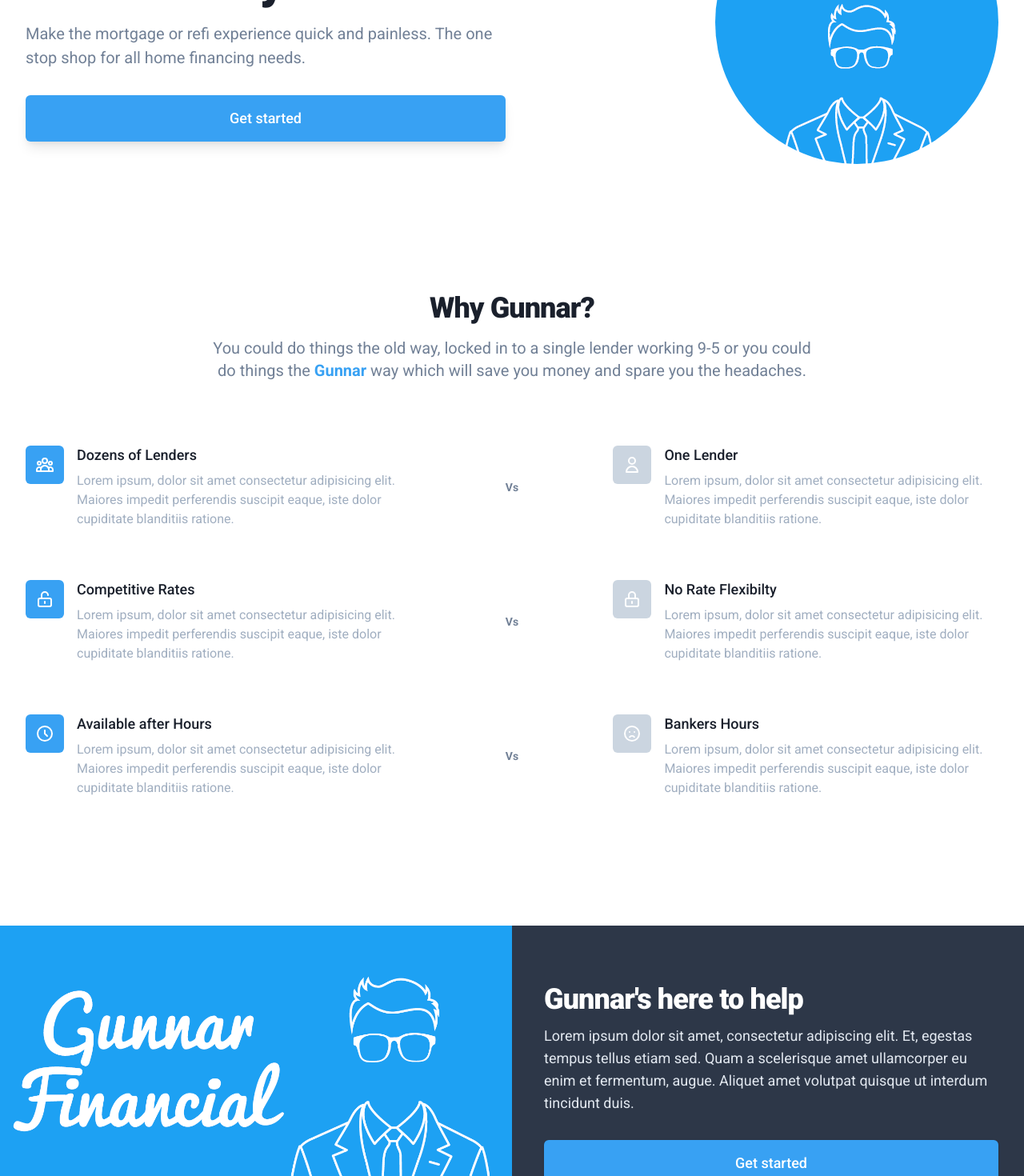
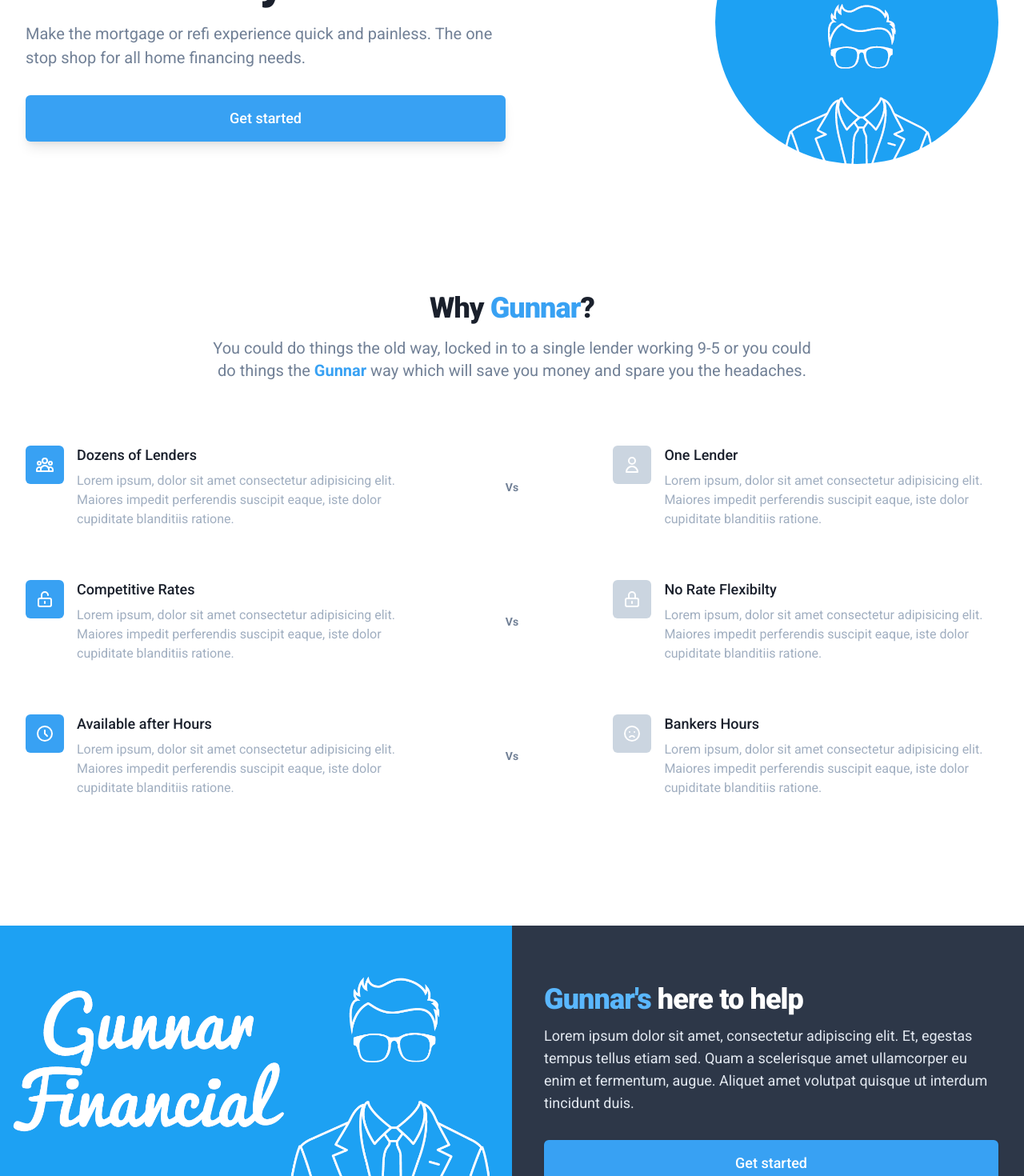
Before and after one commit to danwritecode/Gunnar-Mortgage, a Nuxt app: page / in a window 1280 px wide. Shown: the part 325-1795 px from the top of the page at 80% size. Built offline with nearby package versions, Linux system fonts and the light colour scheme.

Commit message:
Added gunnar color highlighting to Gunnar instances

```diff
--- a/pages/index.vue
+++ b/pages/index.vue
@@ -19,7 +19,7 @@
       <div class="relative max-w-xl mx-auto px-4 sm:px-6 lg:px-8 lg:max-w-screen-xl">
         <div class="relative">
           <h3 class="text-center text-3xl leading-8 font-extrabold tracking-tight text-gray-900 sm:text-4xl sm:leading-10">
-            Why Gunnar?
+            Why <span class="text-gb-600">Gunnar</span>?
           </h3>
           <p class="mt-4 max-w-3xl mx-auto text-center text-xl leading-7 text-gray-600">
             You could do things the old way, locked in to a single lender working 9-5 or you could do things the <span class="text-gb-600 font-bold">Gunnar</span> way which will save you money and spare you the headaches.
@@ -157,7 +157,7 @@
       <div class="relative max-w-screen-xl mx-auto px-4 py-12 sm:px-6 lg:px-8 lg:py-16">
         <div class="md:ml-auto md:w-1/2 md:pl-10">
           <h2 class="mt-2 text-white text-3xl leading-9 font-extrabold tracking-tight sm:text-4xl sm:leading-10">
-            Gunnar's here to help
+            <span class="text-gb-400">Gunnar's</span> here to help
           </h2>
           <p class="mt-3 text-lg leading-7 text-gray-300">
             Lorem ipsum dolor sit amet, consectetur adipiscing elit. Et, egestas tempus tellus etiam sed. Quam a scelerisque amet ullamcorper eu enim et fermentum, augue. Aliquet amet volutpat quisque ut interdum tincidunt duis.
```
